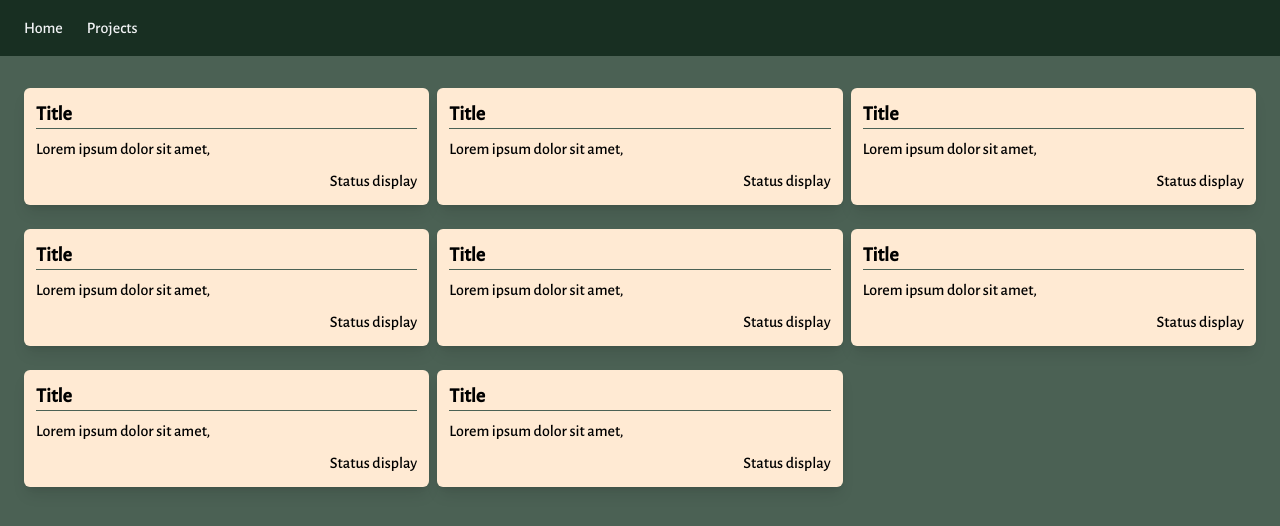
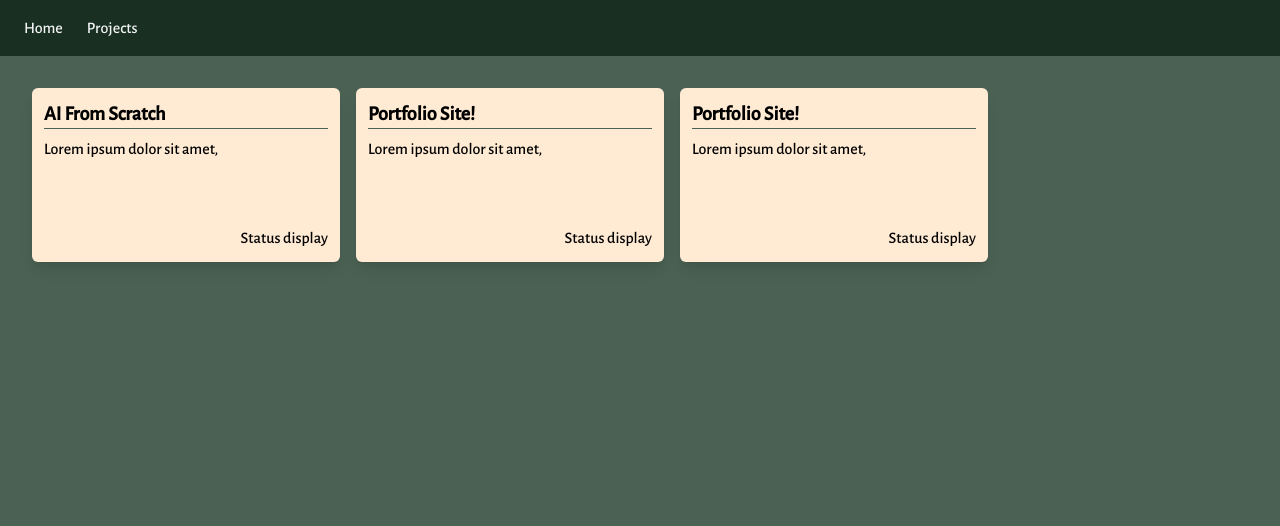
Before and after one commit to arob12inson/portfolio, a Next.js app: page /Projects in a window 1280 px wide. Shown: the top 526 px of the page. Built offline with nearby package versions, Linux system fonts and the light colour scheme.

Commit message:
I'm going to bed.

```diff
--- a/app/(components)/ProjectCard.tsx
+++ b/app/(components)/ProjectCard.tsx
@@ -1,11 +1,14 @@
 import Image from "next/image";
 
-const ProjectCard = () => {
+const ProjectCard = ({ title }: { title: string }) => {
   return (
-    <div className="flex flex-col bg-card hover:bg-card-hover rounded-md shadow-lg p-3 m-2 min-w-full text-black">
-      <h4>Title</h4>
+    <div
+      className="flex flex-col bg-card hover:bg-card-hover
+    rounded-md shadow-lg p-3 m-2 w-full lg:w-5/12 xl:w-1/4 h-1/4 text-black"
+    >
+      <h4>{title}</h4>
       <hr className="h-px border-0 bg-page mb-2" />
-      <p className="whitespace-pre-wrap text-black">
+      <p className="whitespace-pre-wrap text-black oveflow-hidden">
         Lorem ipsum dolor sit amet,
       </p>
       <div className="flex-grow"></div>
@@ -13,6 +16,7 @@ const ProjectCard = () => {
         <div className="ml-auto flex items-end">Status display</div>
       </div>
       {/* TODO maybe add some icons? like the github repo? */}
+      {/* TODO make cards all the same fixed size, no overflow allowed */}
     </div>
 
     // <div className="flex flex-col">
--- a/app/Projects/page.tsx
+++ b/app/Projects/page.tsx
@@ -3,15 +3,11 @@ import ProjectCard from "../(components)/ProjectCard";
 
 const Projects = () => {
   return (
-    <div className="p-6 lg:grid grid-cols-2 xl:grid-cols-3 gap-2 justify-items-center items-center">
-      <ProjectCard />
-      <ProjectCard />
-      <ProjectCard />
-      <ProjectCard />
-      <ProjectCard />
-      <ProjectCard />
-      <ProjectCard />
-      <ProjectCard />
+    <div className="p-6 flex flex-wrap w-full h-full justify-items-start ">
+      <ProjectCard title="AI From Scratch" />
+
+      <ProjectCard title="Portfolio Site!" />
+      <ProjectCard title="Portfolio Site!" />
     </div>
   );
 };
```
